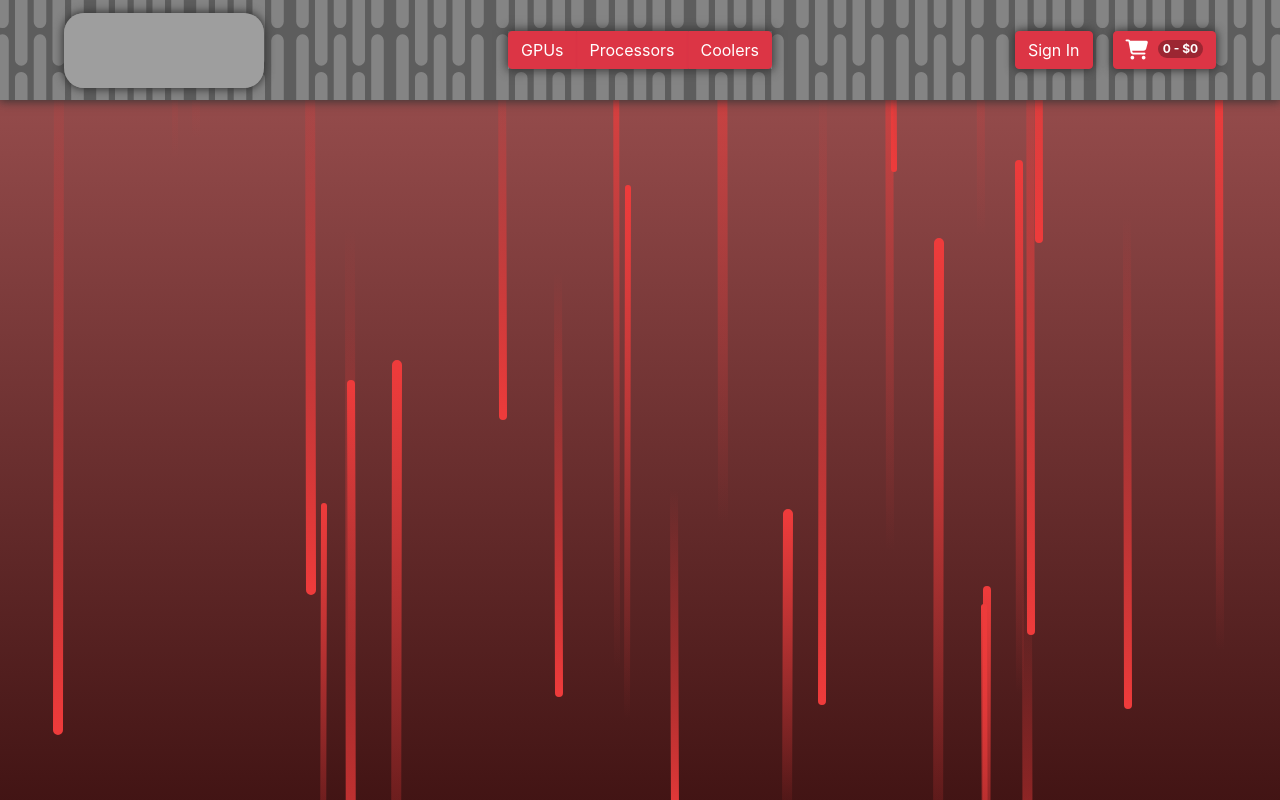
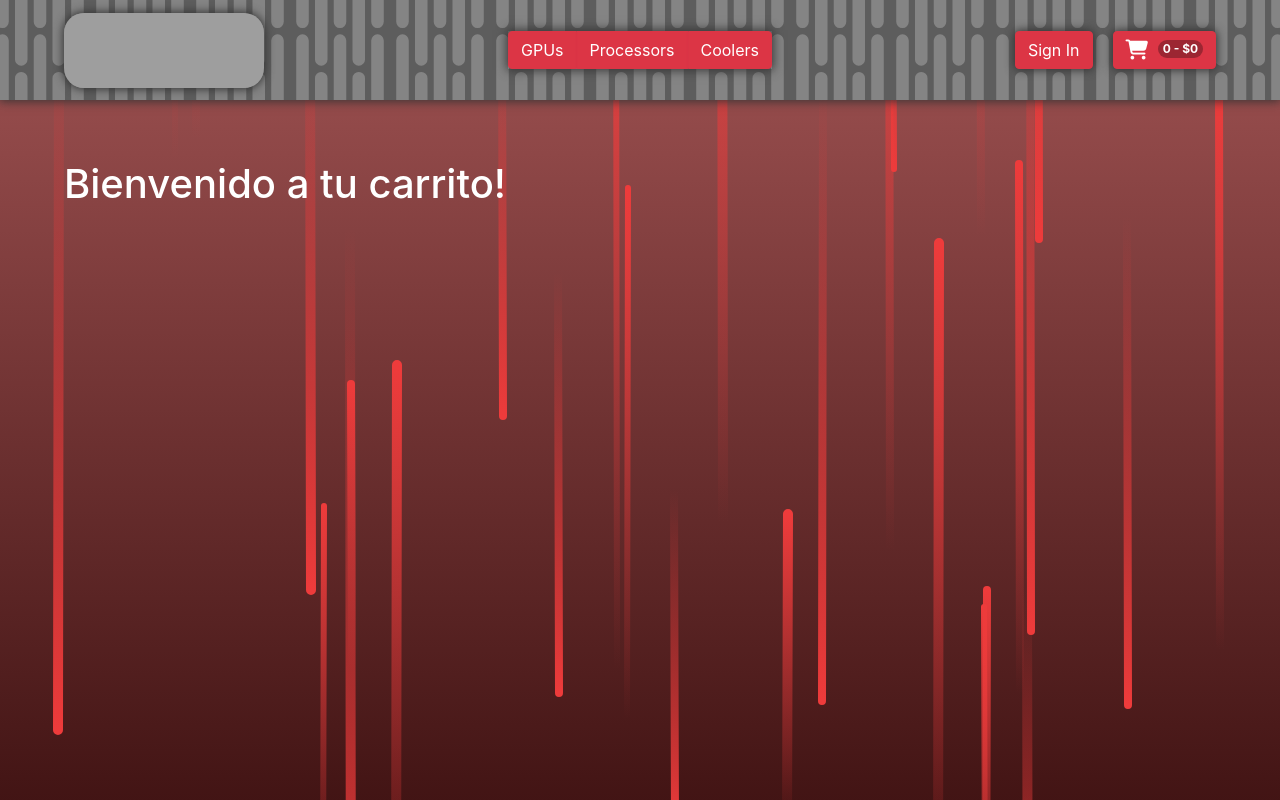
Before and after one commit to PalvyG/proyecto-reactjs, a React (Create React App) app: page /cart in a window 1280 px wide. Built offline with nearby package versions, Linux system fonts and the light colour scheme; grey boxes are pictures that could not be loaded.

Commit message:
GPD - Ver. 3.3 - Navigability to Cart implemented, TODO: CartList.js

```diff
--- a/src/App.js
+++ b/src/App.js
@@ -1,21 +1,10 @@
 import './App.css';
-import './components/Navbar.js';
-import Navbar from './components/Navbar.js';
-import { BrowserRouter, Routes, Route } from 'react-router-dom';
-import ItemListContainer from './containers/ItemListContainer';
-import ItemDetailContainer from './containers/ItemDetailContainer';
+import Home from './home/Home'
 
 const App = () => {
 
   return (
-    <BrowserRouter>
-      <Navbar />
-      <Routes>
-        <Route path='/' element={<ItemListContainer greeting='Bienvenido a GPDudes!' />} />
-        <Route path='/category/:id' element={<ItemListContainer />} />
-        <Route path='/product/:id' element={<ItemDetailContainer />} />
-      </Routes>
-    </BrowserRouter>
+    <Home />
   );
 }
 
--- /dev/null
+++ b/src/components/Cart.js
@@ -0,0 +1,11 @@
+import React from 'react'
+
+const Cart = () => {
+    return (
+        <h1>Bienvenido a tu carrito!</h1>
+    )
+}
+
+export default Cart
+
+//EXPORTED TO: ../containers/Cartcontainer.js
--- a/src/components/ItemCount.js
+++ b/src/components/ItemCount.js
@@ -1,4 +1,5 @@
 import { useState, useEffect } from "react";
+import {Link} from 'react-router-dom';
 
 const ItemCount = (props) => {
 
@@ -9,21 +10,23 @@ const ItemCount = (props) => {
 
 
     //STATE
-    const [qty, setQty] = useState(1)
+    const [qty, setQty] = useState(0)
+    const [count, setCount] = useState(0)
 
     //ADD
     const qtyAdd = () => {
-        qty < props.stock ? setQty(qty+1) : console.log('Quantity cannot surpass stock available (' + props.stock + ')')
+        qty < props.stock ? setQty(qty + 1) : console.log('Quantity cannot surpass stock available (' + props.stock + ')')
     }
 
     //SUBTRACT
     const qtySubtract = () => {
-        qty > 1 ? setQty(qty-1) : console.log('Quantity cannot be less than 1')
+        qty > 1 ? setQty(qty - 1) : console.log('Quantity cannot be less than 1')
     }
 
     //ALERT
     const qtyAlert = () => {
         alert('You have added ' + qty + ' units to your cart.')
+        setCount(qty)
     }
 
     //EFFECT UPDATE QUANTITY
@@ -32,6 +35,10 @@ const ItemCount = (props) => {
     }, [qty])
 
     return (
+        <>
+            {
+                count === 0
+                    ?
                     <div className="item-count">
                         <div className="item-count__cont">
                             <div className="item-count__cont__ctrls d-flex">
@@ -44,6 +51,10 @@ const ItemCount = (props) => {
                             </div>
                         </div>
                     </div>
+                    :
+                    <Link to='/cart'><button className="btn btn-danger">Checkout</button></Link>
+            }
+        </>
     );
 };
 
--- a/src/components/Navbar.js
+++ b/src/components/Navbar.js
@@ -29,4 +29,4 @@ const Navbar = () => {
 
 export default Navbar;
 
-//EXPORTED TO: App.js
+//EXPORTED TO: ../home/Home.js
--- /dev/null
+++ b/src/containers/CartContainer.js
@@ -0,0 +1,14 @@
+import React from 'react'
+import Cart from '../components/Cart'
+
+const CartContainer = () => {
+    return (
+        <main>
+            <Cart />
+        </main>
+    )
+}
+
+export default CartContainer;
+
+//EXPORTED TO: ../home/Home.js
--- a/src/containers/ItemDetailContainer.js
+++ b/src/containers/ItemDetailContainer.js
@@ -37,4 +37,4 @@ const ItemDetailContainer = () => {
 
 export default ItemDetailContainer
 
-//EXPORTED TO: ../App.js
+//EXPORTED TO: ../home/Home.js
--- a/src/containers/ItemListContainer.js
+++ b/src/containers/ItemListContainer.js
@@ -19,4 +19,4 @@ const ItemListContainer = (props) => {
 
 export default ItemListContainer;
 
-//EXPORTED TO: ../App.js
+//EXPORTED TO: ../home/Home.js
--- /dev/null
+++ b/src/home/Home.js
@@ -0,0 +1,22 @@
+import Navbar from '../components/Navbar.js';
+import { BrowserRouter, Routes, Route } from 'react-router-dom';
+import ItemListContainer from '../containers/ItemListContainer';
+import ItemDetailContainer from '../containers/ItemDetailContainer';
+import CartContainer from '../containers/CartContainer';
+
+const Home = () => {
+
+    return (
+        <BrowserRouter>
+            <Navbar />
+            <Routes>
+                <Route path='/' element={<ItemListContainer greeting='Bienvenido a GPDudes!' />} />
+                <Route path='/category/:id' element={<ItemListContainer />} />
+                <Route path='/product/:id' element={<ItemDetailContainer />} />
+                <Route path='/cart' element={<CartContainer />} />
+            </Routes>
+        </BrowserRouter>
+    );
+}
+
+export default Home;
--- a/src/sass/partials/_components.scss
+++ b/src/sass/partials/_components.scss
@@ -197,8 +197,4 @@
 .border-radius-right{
     border-radius: $b-r-btn-right !important;
 }
-
-#pepe {
-    margin-top: 100px
-}
 ;
```
Lines whose indentation alone changed are shown as unchanged.
